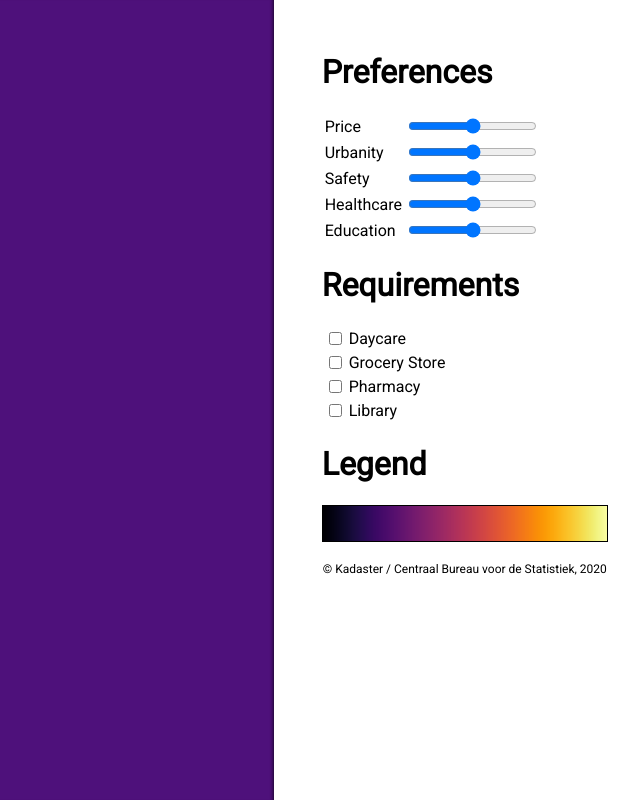
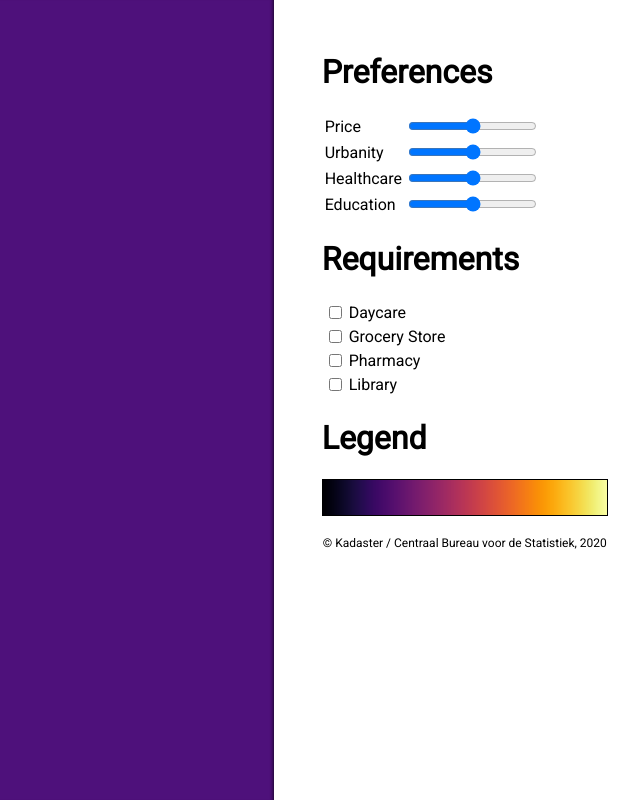
Before and after one commit to swabbur/Data-Visualisation, a plain HTML site: page public/index.html in a window 1280 px wide. Shown: the whole page, without its empty margins (640-1280 px from the left). Drawn offline with nearby package versions, Linux system fonts and the light colour scheme.

Commit message:
Disable the safety preference

```diff
--- a/public/index.html
+++ b/public/index.html
@@ -35,7 +35,7 @@
         const preferences = [
             "price",
             "urbanity",
-            "safety",
+            // "safety",
             "healthcare",
             "education",
             // "environment",
```
